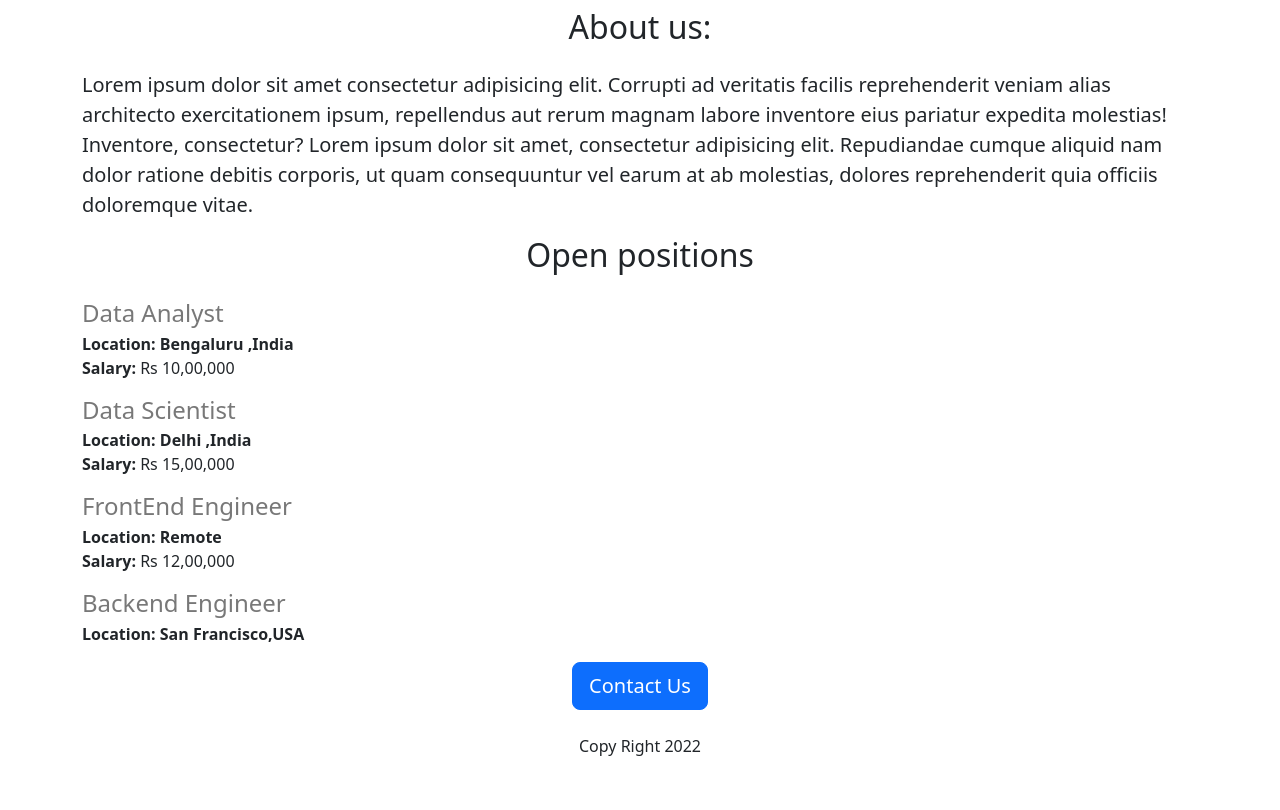
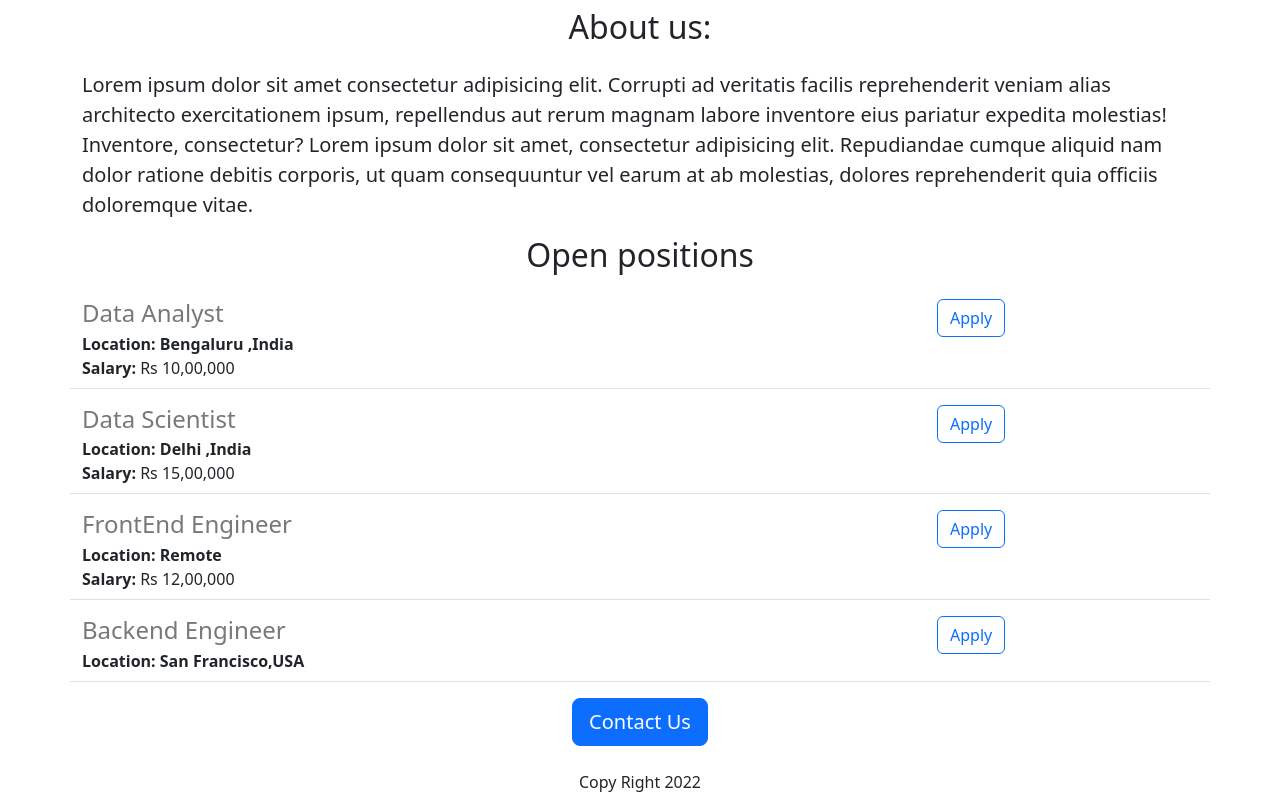
Before and after one commit to pranavchallapalli-1/flask_tutorial, a Flask app: page / in a window 1280 px wide. Shown: the part 440-1250 px from the top of the page. Before the commit the page ends 1196 px from the top, so only its background shows below. Run offline with Flask 3, Linux system fonts and the light colour scheme.

Commit message:
jsonification

```diff
--- a/appy.py
+++ b/appy.py
@@ -1,4 +1,4 @@
-from flask import Flask,render_template
+from flask import Flask,render_template,jsonify
 
 app=Flask(__name__)
 
@@ -28,5 +28,9 @@ JOBS=[
 def hello_world():
     return render_template('home.html',jobs=JOBS,company_name='Jovian')
 
+@app.route('/api/jobs')
+def list_jobs():
+    return jsonify(JOBS)
+
 if __name__=="__main__":
     app.run(host='0.0.0.0',debug=True)
--- a/templates/jobitem.html
+++ b/templates/jobitem.html
@@ -1,4 +1,5 @@
-<div style="margin-bottom: 16px;">
+<div class="border-bottom row" style="margin-bottom: 16px;padding-bottom: 8px;">
+<div class="col-9">
     <h4 style="color: rgb(120,120,120);margin-bottom: 4px;">
         {{job['title']}}
     </h4>
@@ -11,3 +12,8 @@
     </div>
     {% endif %}
 </div>
+<div class="col-3">
+    <button type="button" class="btn btn-outline-primary">Apply</button>
+</div>
+
+</div>
```
Lines whose indentation alone changed are shown as unchanged.
